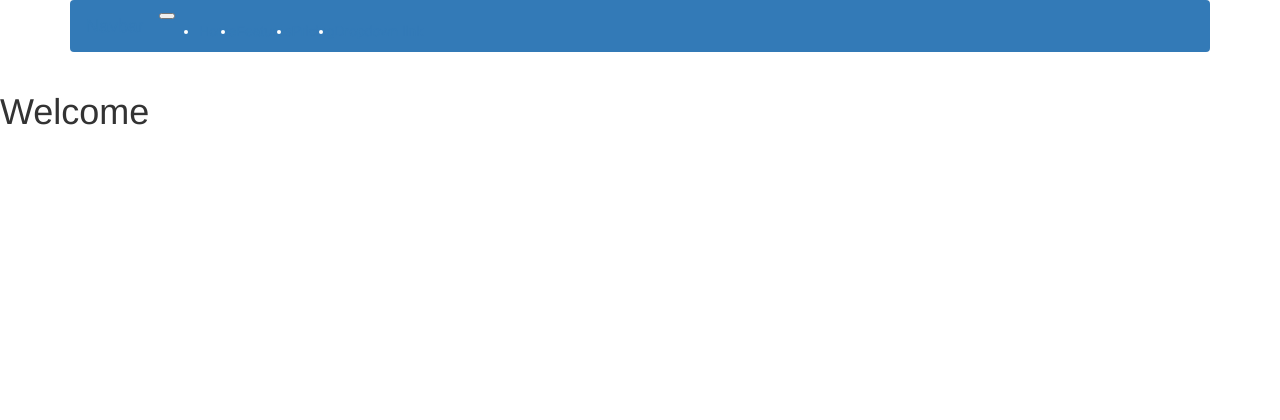
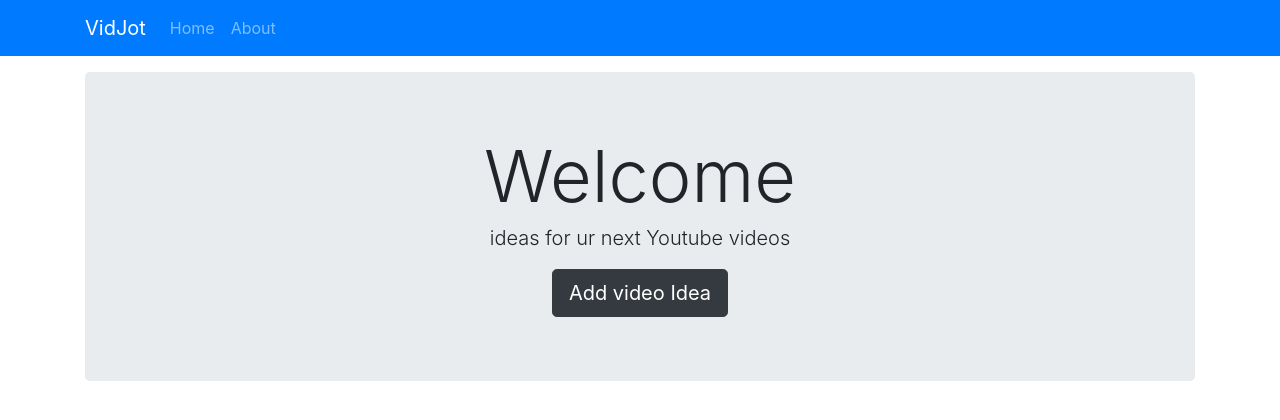
Before and after one commit to khatanark/project-node, a Node server app: page / in a window 1280 px wide. Shown: the top 420 px of the page. Run offline with Node 20, Linux system fonts and the light colour scheme; some libraries are stand-ins or nearby versions.

Commit message:
Adding partials

```diff
--- a/app.js
+++ b/app.js
@@ -34,6 +34,10 @@ app.get('/',(req,res)=>{
 res.render('index');
 });
 
+app.get('/about',(req,res)=>{
+res.render('about');
+});
+
 //Aboute routes
 app.get('/about', (req,res)=>{
 res.send('ABOUT');
--- /dev/null
+++ b/views/about.handlebars
@@ -0,0 +1,2 @@
+<h1>Abouts</h1>
+<p> This is my Node-Express app</p>
--- a/views/index.handlebars
+++ b/views/index.handlebars
@@ -1 +1,5 @@
-<h1>Welcome</h1>
+<div class="jumbotron text-center">
+<h1 class ="display-3">Welcome </h1>
+ <p class="lead"> ideas for ur next Youtube videos </p>
+ <a href="/ideas/add" class="btn btn-dark btn-lg"> Add video Idea</a>
+ </div>
--- a/views/layouts/main.handlebars
+++ b/views/layouts/main.handlebars
@@ -1,47 +1,30 @@
 <!DOCTYPE html>
-<html>
-<head><title>About page</title>
-<link rel="stylesheet" href="https://maxcdn.bootstrapcdn.com/bootstrap/3.3.7/css/bootstrap.min.css">
+<html lang="en">
 
-<!-- jQuery library -->
-<script src="https://ajax.googleapis.com/ajax/libs/jquery/3.3.1/jquery.min.js"></script>
+<head>
+  <meta charset="UTF-8">
+  <meta name="viewport" content="width=device-width, initial-scale=1.0">
+  <meta http-equiv="X-UA-Compatible" content="ie=edge">
+  <link rel="stylesheet" href="https://maxcdn.bootstrapcdn.com/bootstrap/4.0.0-beta/css/bootstrap.min.css" integrity="sha384-/Y6pD6FV/Vv2HJnA6t+vslU6fwYXjCFtcEpHbNJ0lyAFsXTsjBbfaDjzALeQsN6M"
+    crossorigin="anonymous">
 
-<!-- Latest compiled JavaScript -->
-<script src="https://maxcdn.bootstrapcdn.com/bootstrap/3.3.7/js/bootstrap.min.js"></script>
+  <title>VidJot</title>
 </head>
+
 <body>
-	<div class="container">
-	<nav class="navbar navbar-expand-lg navbar-light bg-primary">
-  <a class="navbar-brand" href="#">Navbar</a>
-  <button class="navbar-toggler" type="button" data-toggle="collapse" data-target="#navbarNavDropdown" aria-controls="navbarNavDropdown" aria-expanded="false" aria-label="Toggle navigation">
-    <span class="navbar-toggler-icon"></span>
-  </button>
-  <div class="collapse navbar-collapse" id="navbarNavDropdown">
-    <ul class="navbar-nav">
-      <li class="nav-item active">
-        <a class="nav-link" href="#">Home <span class="sr-only">(current)</span></a>
-      </li>
-      <li class="nav-item">
-        <a class="nav-link" href="#">Features</a>
-      </li>
-      <li class="nav-item">
-        <a class="nav-link" href="#">Pricing</a>
-      </li>
-      <li class="nav-item dropdown">
-        <a class="nav-link dropdown-toggle" href="#" id="navbarDropdownMenuLink" data-toggle="dropdown" aria-haspopup="true" aria-expanded="false">
-          Dropdown link
-        </a>
-        <div class="dropdown-menu" aria-labelledby="navbarDropdownMenuLink">
-          <a class="dropdown-item" href="#">Action</a>
-          <a class="dropdown-item" href="#">Another action</a>
-          <a class="dropdown-item" href="#">Something else here</a>
-        </div>
-      </li>
-    </ul>
+  {{> _navbar}}
+
+  <div class="container">
+    {{{body}}}
   </div>
-</nav>
-</div>
-	<!--  use triple curly brackets -->
-	{{{body}}}
+
+
+  <script src="https://code.jquery.com/jquery-3.2.1.slim.min.js" integrity="sha384-KJ3o2DKtIkvYIK3UENzmM7KCkRr/rE9/Qpg6aAZGJwFDMVNA/GpGFF93hXpG5KkN"
+    crossorigin="anonymous"></script>
+  <script src="https://cdnjs.cloudflare.com/ajax/libs/popper.js/1.11.0/umd/popper.min.js" integrity="sha384-b/U6ypiBEHpOf/4+1nzFpr53nxSS+GLCkfwBdFNTxtclqqenISfwAzpKaMNFNmj4"
+    crossorigin="anonymous"></script>
+  <script src="https://maxcdn.bootstrapcdn.com/bootstrap/4.0.0-beta/js/bootstrap.min.js" integrity="sha384-h0AbiXch4ZDo7tp9hKZ4TsHbi047NrKGLO3SEJAg45jXxnGIfYzk4Si90RDIqNm1"
+    crossorigin="anonymous"></script>
 </body>
+
 </html>
--- /dev/null
+++ b/views/partials/_navbar.handlebars
@@ -0,0 +1,19 @@
+<nav class="navbar navbar-expand-sm navbar-dark bg-primary mb-3">
+  <div class="container">
+    <a class="navbar-brand" href="/">VidJot</a>
+    <button class="navbar-toggler" type="button" data-toggle="collapse" data-target="#navbarNav" aria-controls="navbarNav" aria-expanded="false"
+      aria-label="Toggle navigation">
+      <span class="navbar-toggler-icon"></span>
+    </button>
+    <div class="collapse navbar-collapse" id="navbarNav">
+      <ul class="navbar-nav">
+        <li class="nav-item">
+          <a class="nav-link" href="/">Home</a>
+        </li>
+        <li class="nav-item">
+          <a class="nav-link" href="/about">About</a>
+        </li>
+      </ul>
+    </div>
+  </div>
+</nav>
```
Also changed, not shown: 1 other file.
